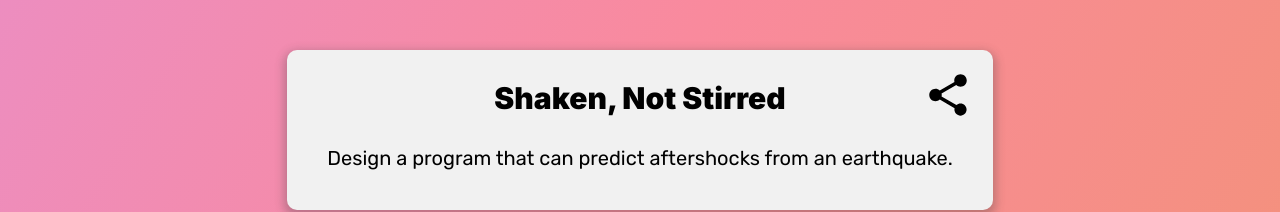
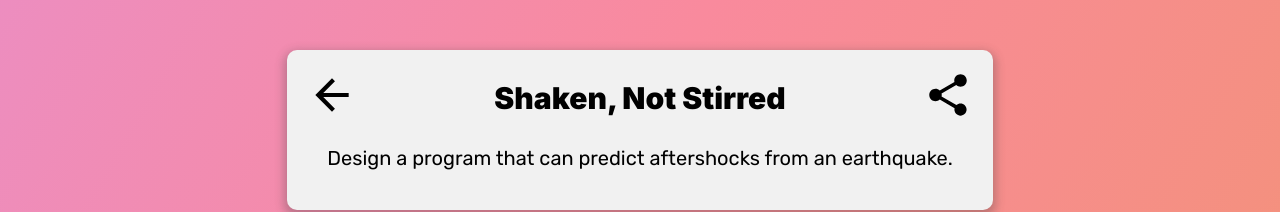
Before and after one commit to diksown/musa, a React (Create React App) app in the folder frontend/: page / in a window 1280 px wide. Both pictures are taken after a click on the element 640 px from the left and 405 px from the top of the page. Shown: the part 275-487 px from the top of the page. Built offline with nearby package versions, Linux system fonts and the light colour scheme.

Commit message:
add back button

```diff
--- /dev/null
+++ b/frontend/src/Components/BackButton.css
@@ -0,0 +1,4 @@
+.BackButton {
+  top: var(--offset-nav);
+  left: var(--offset-nav);
+}
--- /dev/null
+++ b/frontend/src/Components/BackButton.js
@@ -0,0 +1,28 @@
+import "./BackButton.css";
+import { MdArrowBack } from "react-icons/md";
+import { IconContext } from "react-icons";
+import "./NavButton.css";
+
+const BackIcon = () => {
+  return (
+    <IconContext.Provider value={{ size: "2.5rem" }}>
+      <div>
+        <MdArrowBack />
+      </div>
+    </IconContext.Provider>
+  );
+};
+
+const BackButton = () => {
+  const handleClick = (e) => {
+    e.stopPropagation();
+    window.history.back();
+  };
+  return (
+    <button className="BackButton NavButton" onClick={handleClick}>
+      <BackIcon />
+    </button>
+  );
+};
+
+export default BackButton;
--- a/frontend/src/Components/Card.js
+++ b/frontend/src/Components/Card.js
@@ -2,6 +2,7 @@ import "./Card.css";
 import projects from "../Static/projects.js";
 import { useEffect } from "react";
 import ShareButton from "./ShareButton";
+import BackButton from "./BackButton";
 
 const generateProject = (setProject) => {
   const randomIndex = Math.floor(Math.random() * projects.length);
@@ -77,6 +78,7 @@ const Card = ({ project, setProject }) => {
     <>
       <div className="Card" onClick={() => generateProject(setProject)}>
         {project !== 0 && <ShareButton project={project} />}
+        {project !== 0 && <BackButton setProject={setProject} />}
         <CardContent project={project} />
       </div>
     </>
--- /dev/null
+++ b/frontend/src/Components/NavButton.css
@@ -0,0 +1,11 @@
+.NavButton {
+  --offset-nav: 1rem;
+  color: inherit;
+  margin: 0;
+  padding: 0;
+  width: auto;
+  border: none;
+  background: transparent;
+  cursor: pointer;
+  position: absolute;
+}
--- a/frontend/src/Components/ShareButton.css
+++ b/frontend/src/Components/ShareButton.css
@@ -1,15 +1,4 @@
 .ShareButton {
-  --offset-share: 1rem;
-  color: inherit;
-  display: flex;
-  align-self: end;
-  margin: 0;
-  padding: 0;
-  width: auto;
-  border: none;
-  background: transparent;
-  cursor: pointer;
-  position: absolute;
-  top: var(--offset-share);
-  right: var(--offset-share);
+  top: var(--offset-nav);
+  right: var(--offset-nav);
 }
--- a/frontend/src/Components/ShareButton.js
+++ b/frontend/src/Components/ShareButton.js
@@ -3,6 +3,7 @@ import { MdShare } from "react-icons/md";
 import { IconContext } from "react-icons";
 import toast from "react-hot-toast";
 import { CopyToClipboard } from "react-copy-to-clipboard";
+import "./NavButton.css";
 
 const ShareIcon = () => {
   return (
@@ -33,7 +34,7 @@ const ShareButton = ({ project }) => {
 
   return (
     <CopyToClipboard text={textToCopy}>
-      <button className="ShareButton" onClick={handleClick}>
+      <button className="ShareButton NavButton" onClick={handleClick}>
         <ShareIcon />
       </button>
     </CopyToClipboard>
```
